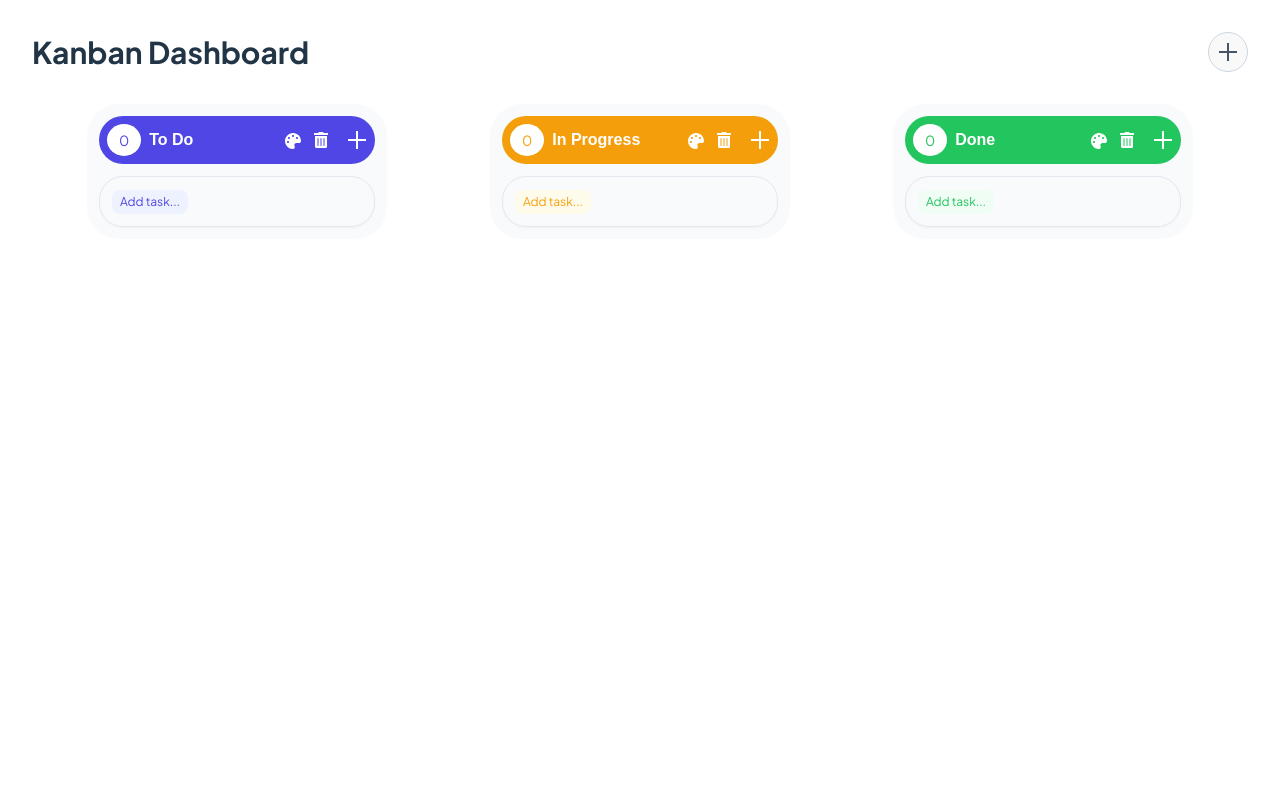
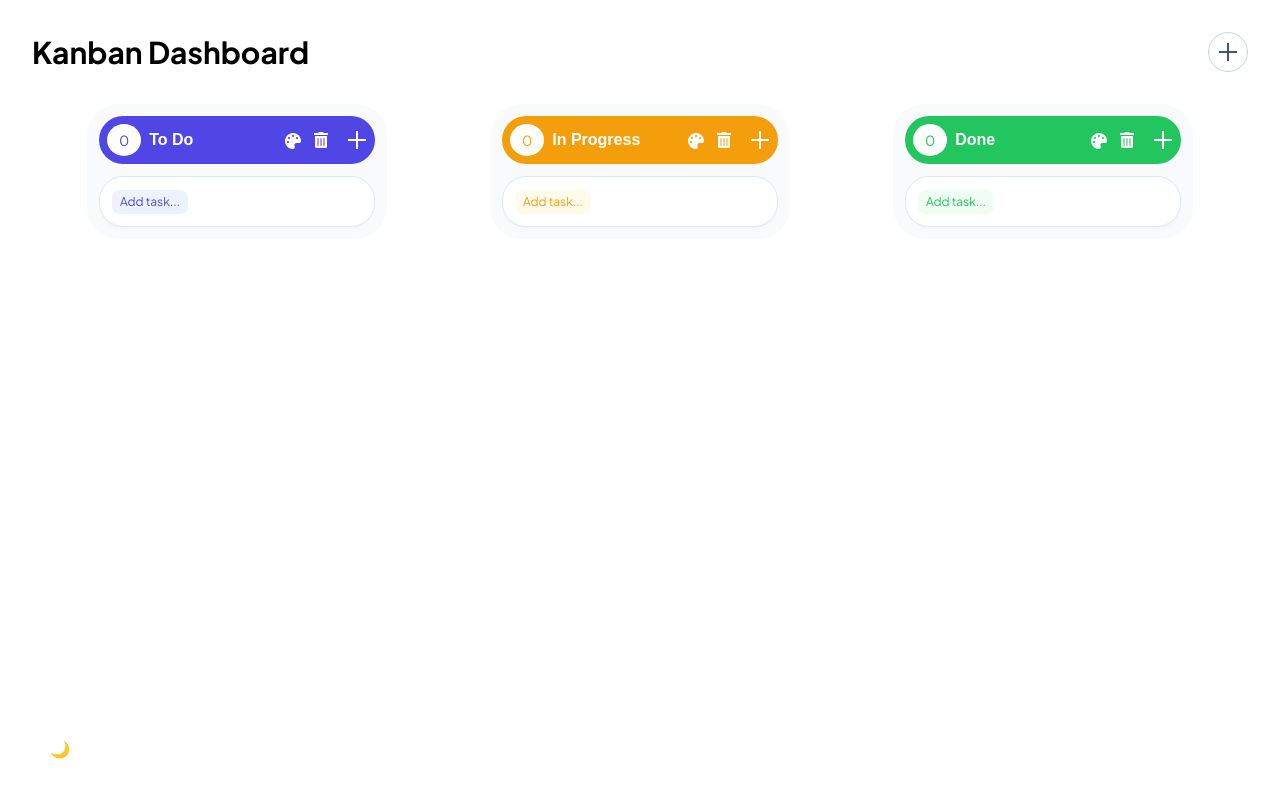
Before and after one commit to kovaaalex/kanbanBoard, a React (Vite) app: page / in a window 1280 px wide. Built offline with nearby package versions, Linux system fonts and the light colour scheme.

Commit message:
add black theme

```diff
--- a/src/App.tsx
+++ b/src/App.tsx
@@ -5,14 +5,22 @@ import './App.css';
 import Header from '@/components/Header/Index';
 import KanbanBoard from '@/components/KanbanBoard/Index';
 import ErrorBoundary from '@/components/ErrorBoundary';
+import { ThemeButton } from './components/ThemeButton/Index';
+import { useAppSelector } from './store/hooks';
+import { useEffect } from 'react';
 
 const App = () => {
+  const theme = useAppSelector((state) => state.theme.currentTheme);
+  useEffect(() => {
+    document.documentElement.setAttribute('data-theme', theme);
+  }, [theme]);
   return (
     <ErrorBoundary
       fallback={<p>Что-то пошло не так, перезапустите страницу</p>}
     >
       <Header />
       <KanbanBoard />
+      <ThemeButton />
     </ErrorBoundary>
   );
 };
--- a/src/components/Board/styled.ts
+++ b/src/components/Board/styled.ts
@@ -15,6 +15,7 @@ export const BoardItem = styled.div`
   height: auto;
 `;
 export const AddTask = styled.div`
+  background-color: white;
   border-radius: 24px;
   padding: 12px;
   border: 1px solid #e2e8f0;
--- a/src/components/DroppableBoard/styled.ts
+++ b/src/components/DroppableBoard/styled.ts
@@ -4,7 +4,7 @@ export const DroppableBoardComponent = styled.div`
   display: flex;
   flex-direction: column;
   gap: 12px;
-  background-color: #f8fafc;
+  background-color: var(--board-bg);
   padding: 12px;
   border-radius: 32px;
 `;
--- a/src/components/Header/styled.ts
+++ b/src/components/Header/styled.ts
@@ -26,6 +26,7 @@ export const AddBoardButton = styled.button`
   height: 40px;
   border-radius: 50%;
   border: 1px solid #cbd5e1;
+  background-color: white;
   color: #475569;
   &::before,
   &::after {
--- /dev/null
+++ b/src/components/ThemeButton/Index.tsx
@@ -0,0 +1,17 @@
+import { useAppDispatch, useAppSelector } from '@/store/hooks';
+import { toogleTheme } from '@/store/themeSlice';
+import { ThemeBtn } from './styled';
+
+export const ThemeButton = () => {
+  const theme = useAppSelector((state) => state.theme.currentTheme);
+  const dispatch = useAppDispatch();
+
+  return (
+    <ThemeBtn
+      onClick={() => dispatch(toogleTheme())}
+      aria-label={`Switch to ${theme === 'light' ? 'dark' : 'light'} mode`}
+    >
+      {theme === 'light' ? '🌙' : '☀️'}
+    </ThemeBtn>
+  );
+};
--- /dev/null
+++ b/src/components/ThemeButton/styled.ts
@@ -0,0 +1,6 @@
+import styled from 'styled-components';
+export const ThemeBtn = styled.button`
+  position: absolute;
+  left: 30px;
+  bottom: 30px;
+`;
--- a/src/index.css
+++ b/src/index.css
@@ -5,6 +5,20 @@
   text-rendering: optimizeLegibility;
   -webkit-font-smoothing: antialiased;
   -moz-osx-font-smoothing: grayscale;
+  --bg-color: #ffffff;
+  --text-color: #000000;
+  --board-bg: #f8fafc;
+}
+[data-theme='light'] {
+  --bg-color: #ffffff;
+  --text-color: #000000;
+  --board-bg: #f8fafc;
+}
+
+[data-theme='dark'] {
+  --bg-color: #1a1a1a;
+  --text-color: #ffffff;
+  --board-bg: #353637;
 }
 a {
   font-weight: 500;
@@ -14,10 +28,11 @@ a {
 a:hover {
   color: #535bf2;
 }
-
 body {
   min-width: 320px;
   min-height: 100vh;
+  background-color: var(--bg-color);
+  color: var(--text-color);
 }
 
 h1 {
@@ -32,13 +47,9 @@ button {
   font-size: 1em;
   font-weight: 500;
   font-family: inherit;
-  background-color: none;
+  background: none;
   cursor: pointer;
   transition: border-color 0.25s;
-}
-button:focus,
-button:focus-visible {
-  outline: 4px auto -webkit-focus-ring-color;
 }
 
 @media (prefers-color-scheme: light) {
@@ -49,7 +60,4 @@ button:focus-visible {
   a:hover {
     color: #747bff;
   }
-  button {
-    background-color: #f9f9f9;
-  }
 }
--- a/src/main.tsx
+++ b/src/main.tsx
@@ -10,9 +10,7 @@ createRoot(document.getElementById('root')!).render(
   <StrictMode>
     <Provider store={store}>
       <PersistGate loading={null} persistor={persistor}>
-        {/* <DndProvider backend={HTML5Backend}> */}
         <App />
-        {/* </DndProvider> */}
       </PersistGate>
     </Provider>
   </StrictMode>
--- a/src/store/store.ts
+++ b/src/store/store.ts
@@ -1,6 +1,7 @@
 import { configureStore } from '@reduxjs/toolkit';
 import tasksReducer from './taskSlice';
 import boardsReducer from './boardsSlice';
+import themeReducer from './themeSlice';
 import storage from 'redux-persist/es/storage';
 import { persistReducer, persistStore } from 'redux-persist';
 import { combineReducers } from 'redux';
@@ -8,11 +9,12 @@ import { combineReducers } from 'redux';
 const rootReducer = combineReducers({
   boards: boardsReducer,
   tasks: tasksReducer,
+  theme: themeReducer,
 });
 const persistConfig = {
   key: 'root',
   storage,
-  whitelist: ['boards', 'tasks'],
+  whitelist: ['boards', 'tasks', 'theme'],
 };
 const persistedReducer = persistReducer(persistConfig, rootReducer);
 const store = configureStore({
--- /dev/null
+++ b/src/store/themeSlice.ts
@@ -0,0 +1,22 @@
+import { createSlice, type PayloadAction } from '@reduxjs/toolkit';
+
+type ThemeState = {
+  currentTheme: 'light' | 'dark';
+};
+const initialState: ThemeState = {
+  currentTheme: 'light',
+};
+const themeSlice = createSlice({
+  name: 'theme',
+  initialState,
+  reducers: {
+    toogleTheme(state) {
+      state.currentTheme = state.currentTheme === 'light' ? 'dark' : 'light';
+    },
+    setTheme(state, action: PayloadAction<'light' | 'dark'>) {
+      state.currentTheme = action.payload;
+    },
+  },
+});
+export const { toogleTheme, setTheme } = themeSlice.actions;
+export default themeSlice.reducer;
```
